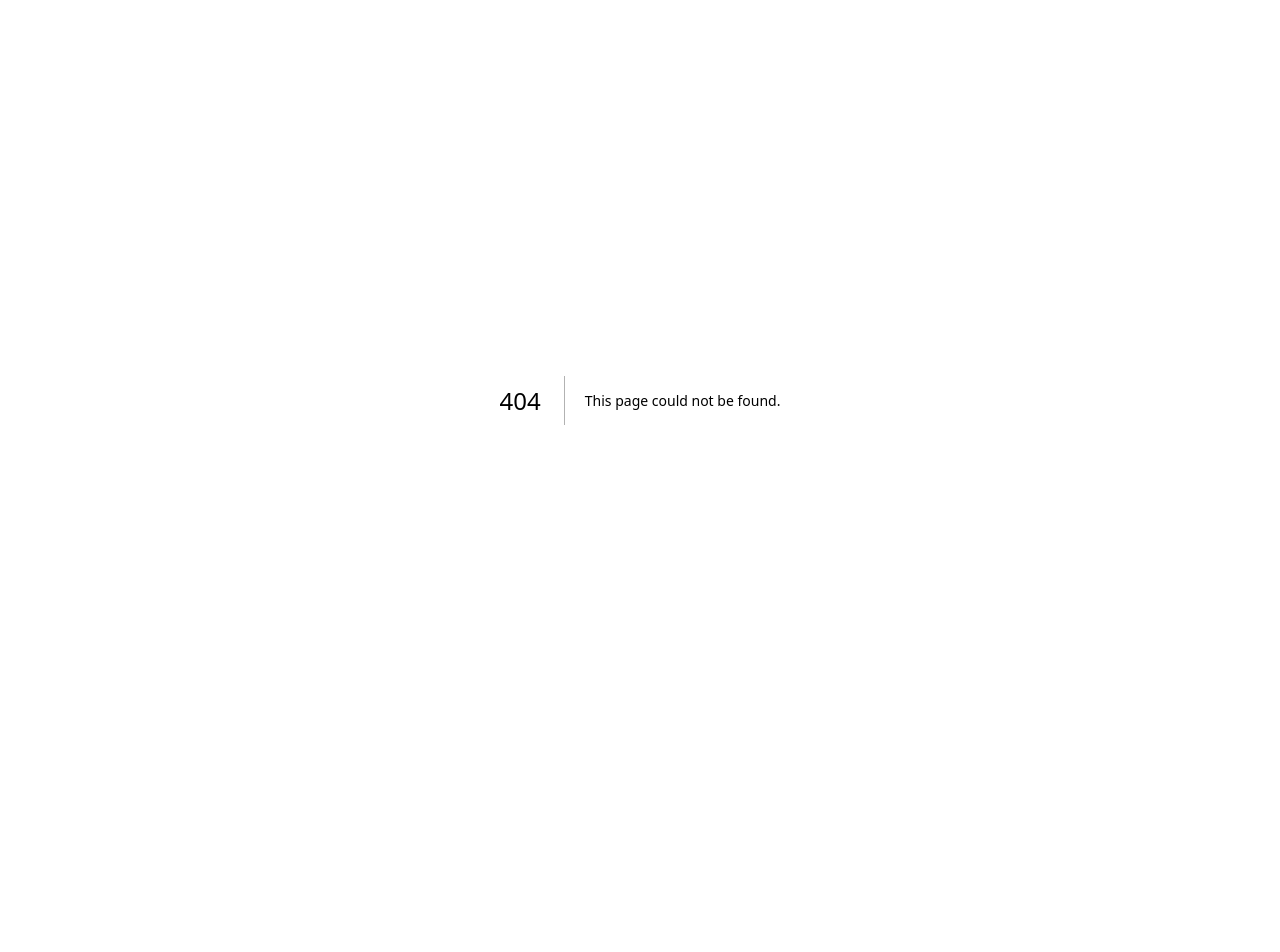
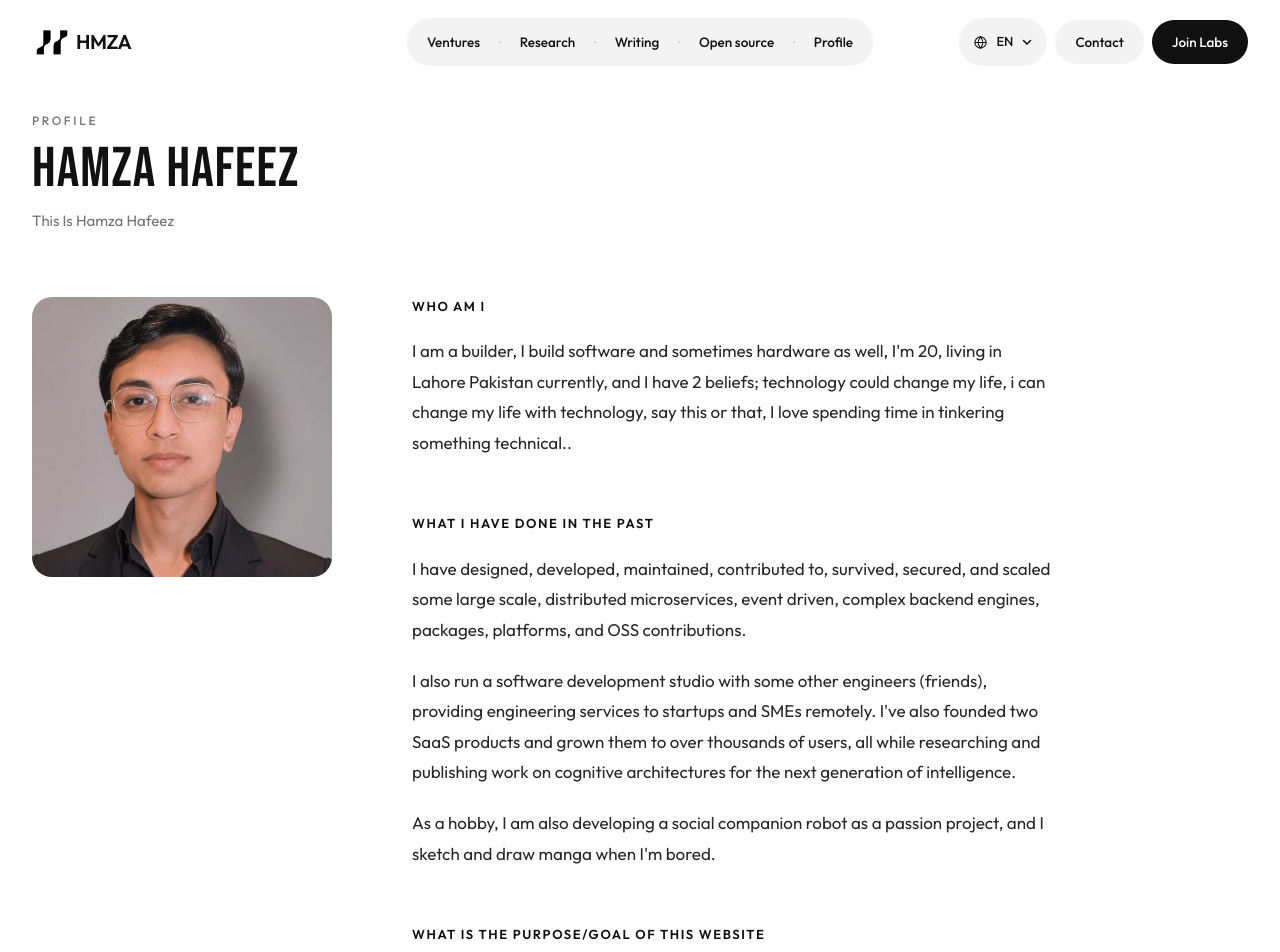
Before and after one commit to hmza-hb/hmza, a Next.js app: page /profile in a window 1280 px wide. Before the commit this address had no page. Shown: the top 952 px of the page. Before the commit the page ends 800 px from the top, so only its background shows below. Built offline with nearby package versions, Linux system fonts and the light colour scheme.

Commit message:
feat: add Hamza Hafeez profile page

```diff
--- /dev/null
+++ b/src/app/profile/page.tsx
@@ -0,0 +1,15 @@
+import type { Metadata } from "next";
+import { ProfilePage } from "@/components/profile-page";
+
+export const metadata: Metadata = {
+  title: "Hamza Hafeez",
+  description:
+    "Profile of Hamza Hafeez — builder, engineer, and home lab at hmza.cc.",
+  alternates: {
+    canonical: "/profile",
+  },
+};
+
+export default function Profile() {
+  return <ProfilePage />;
+}
--- /dev/null
+++ b/src/components/profile-page.tsx
@@ -0,0 +1,102 @@
+"use client";
+
+import Image from "next/image";
+import Link from "next/link";
+import { Navbar } from "@/components/navbar";
+
+const sections = [
+  {
+    title: "Who am I",
+    paragraphs: [
+      `I am a builder, I build software and sometimes hardware as well, I'm 20, living in Lahore Pakistan currently, and I have 2 beliefs; technology could change my life, i can change my life with technology, say this or that, I love spending time in tinkering something technical..`,
+    ],
+  },
+  {
+    title: "What I have done in the past",
+    paragraphs: [
+      `I have designed, developed, maintained, contributed to, survived, secured, and scaled some large scale, distributed microservices, event driven, complex backend engines, packages, platforms, and OSS contributions.`,
+      `I also run a software development studio with some other engineers (friends), providing engineering services to startups and SMEs remotely. I've also founded two SaaS products and grown them to over thousands of users, all while researching and publishing work on cognitive architectures for the next generation of intelligence.`,
+      `As a hobby, I am also developing a social companion robot as a passion project, and I sketch and draw manga when I'm bored.`,
+    ],
+  },
+  {
+    title: "What is the purpose/goal of this website",
+    paragraphs: [
+      `it is my independent home lab, the reason for its existence is a place where i specifically with my friends and lab partners would publish ideas, do research, build products, run experiments, release case studies, articles, Open source software and would also create a network of people by invite only and membership only (free, based on grit and enthusiasm, we dont hire or pay anyone, so your joining would count if you feel it cool and want to build with us) to participate and work together...`,
+    ],
+  },
+] as const;
+
+export function ProfilePage() {
+  return (
+    <>
+      <Navbar visible />
+      <main className="min-h-screen bg-white text-ink">
+        <article className="mx-auto w-full max-w-[1400px] px-5 pb-24 pt-[6.5rem] md:px-8 md:pt-28">
+          <header className="mb-12 md:mb-16">
+            <p className="text-[12px] font-medium tracking-[0.22em] uppercase text-muted">
+              Profile
+            </p>
+            <h1 className="mt-3 font-display text-[clamp(2.5rem,5vw,3.5rem)] leading-none tracking-[0.02em]">
+              Hamza Hafeez
+            </h1>
+            <p className="mt-3 max-w-xl text-[15px] text-muted">
+              This Is Hamza Hafeez
+            </p>
+          </header>
+
+          <div className="grid grid-cols-1 gap-12 lg:grid-cols-[minmax(260px,300px)_1fr] lg:gap-16 xl:gap-20">
+            <div className="lg:sticky lg:top-28 lg:self-start">
+              <ProfilePhoto />
+            </div>
+
+            <div className="min-w-0 max-w-2xl space-y-14 lg:max-w-[40rem]">
+              {sections.map((section) => (
+                <section key={section.title}>
+                  <h2 className="text-[13px] font-semibold tracking-[0.12em] uppercase text-ink">
+                    {section.title}
+                  </h2>
+                  <div className="mt-5 space-y-5">
+                    {section.paragraphs.map((paragraph) => (
+                      <p
+                        key={paragraph.slice(0, 48)}
+                        className="text-[16px] leading-[1.75] text-ink/90 md:text-[17px] md:leading-[1.8]"
+                      >
+                        {paragraph}
+                      </p>
+                    ))}
+                  </div>
+                </section>
+              ))}
+            </div>
+          </div>
+
+          <footer className="mt-20 border-t border-black/6 pt-8">
+            <Link
+              href="/"
+              className="text-[14px] font-medium text-muted transition-colors hover:text-ink"
+            >
+              ← Back to home
+            </Link>
+          </footer>
+        </article>
+      </main>
+    </>
+  );
+}
+
+function ProfilePhoto() {
+  return (
+    <figure className="overflow-hidden rounded-[1.25rem] bg-[#f3f3f3]">
+      <Image
+        src="/images/hamza.jpeg"
+        alt="Hamza Hafeez"
+        width={1097}
+        height={1026}
+        sizes="(max-width: 1024px) min(100vw - 40px, 420px), 300px"
+        priority
+        className="h-auto w-full object-cover"
+      />
+    </figure>
+  );
+}
```
